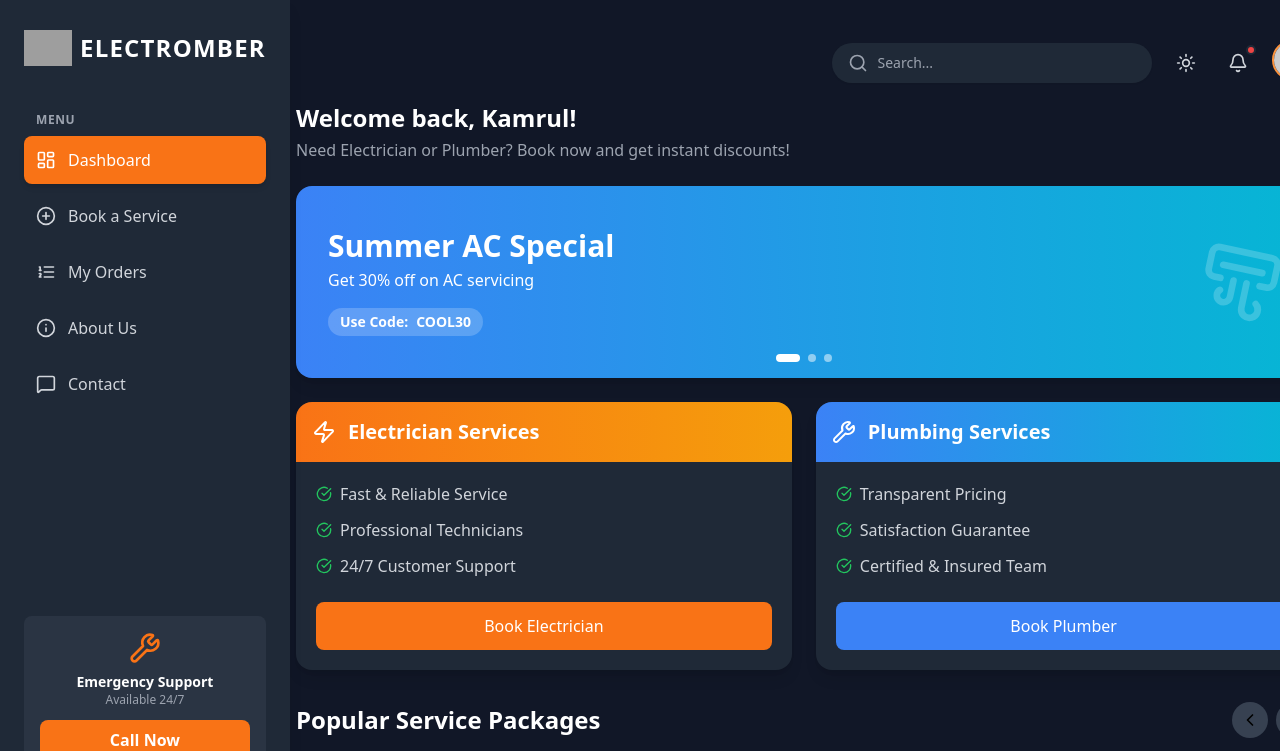
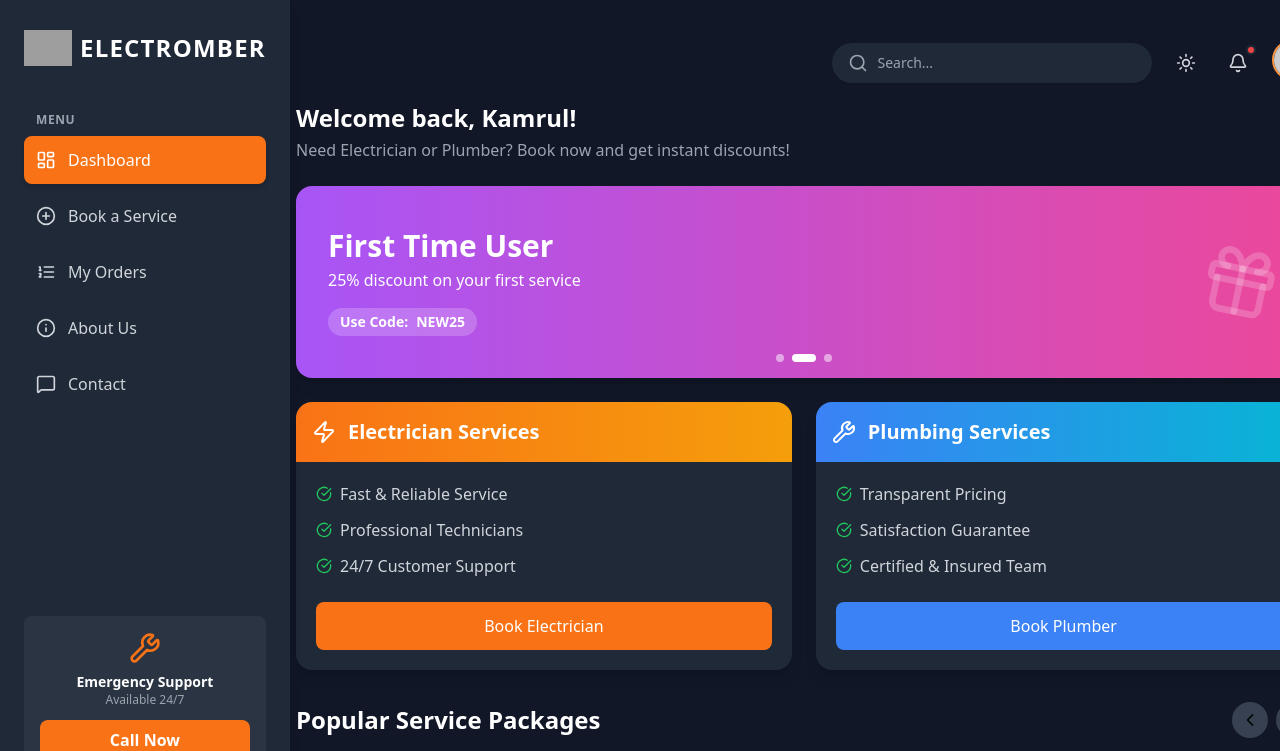
Before and after one commit to akonBRO/Electromber, a React (Create React App) app in the folder frontend/: page /dashboard in a window 1280 px wide. Shown: the top 751 px of the page. Built offline with nearby package versions, Linux system fonts and the light colour scheme; grey boxes are pictures that could not be loaded.

Commit message:
Update DashboardPage.jsx

```diff
--- a/frontend/src/user/DashboardPage.jsx
+++ b/frontend/src/user/DashboardPage.jsx
@@ -1,5 +1,5 @@
 // src/user/DashboardPage.jsx
-import React, { useState } from 'react';
+import React, { useState,useEffect } from 'react';
 import { Link } from 'react-router-dom';
 import DashboardLayout from './DashboardLayout';
 import {
@@ -38,6 +38,12 @@ const PromoCarousel = () => {
     ];
 
     const [current, setCurrent] = useState(0);
+    useEffect(() => {
+            const timer = setTimeout(() => {
+                setCurrent(current === promos.length - 1 ? 0 : current + 1);
+            }, 3000);
+            return () => clearTimeout(timer);
+        }, [current, promos.length]);
 
     return (
         <div className="relative w-full h-48 rounded-2xl shadow-lg overflow-hidden my-6">
```
